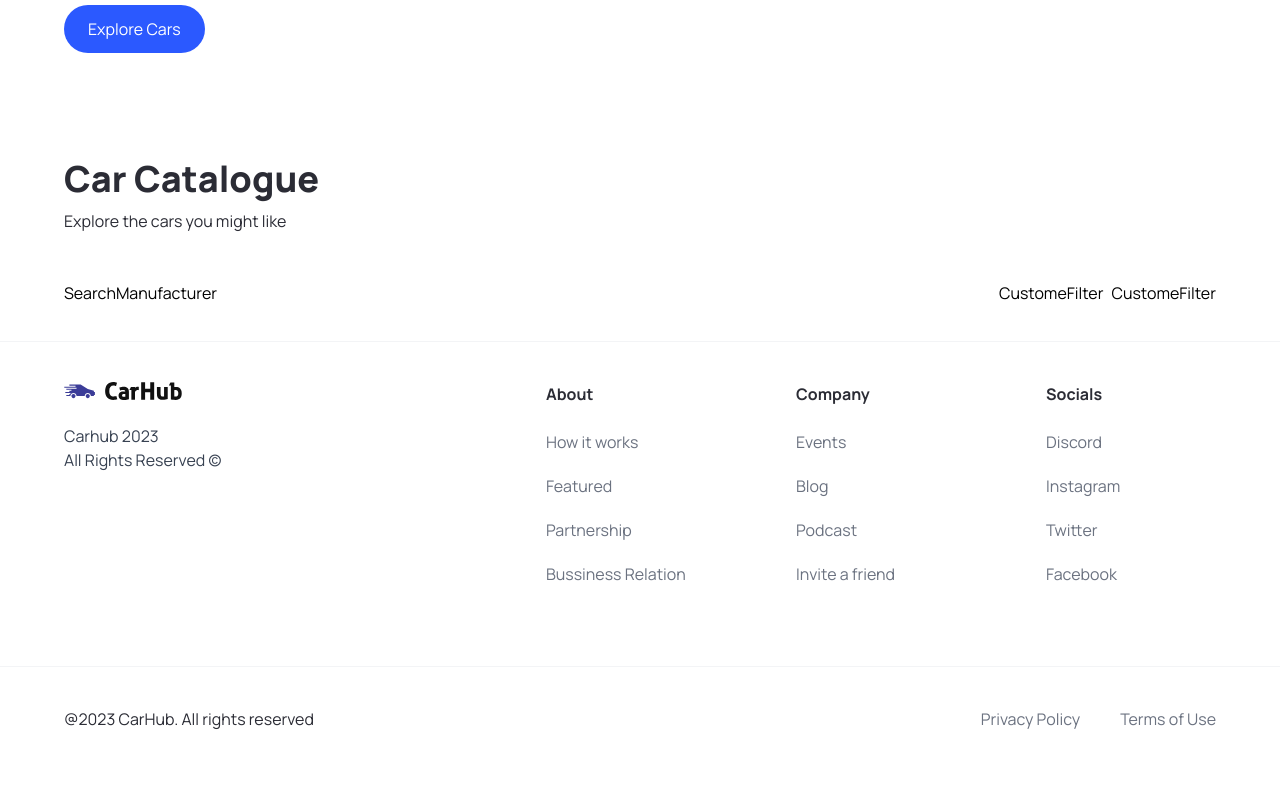
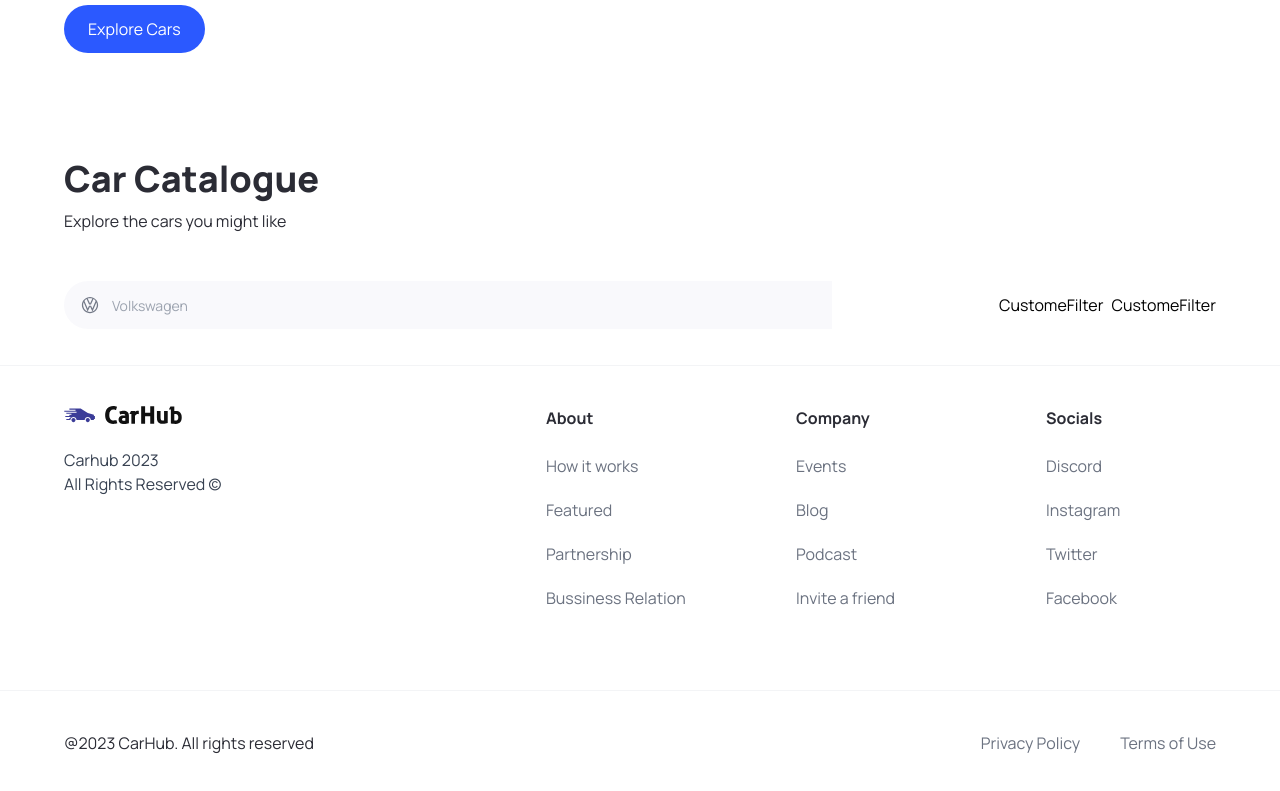
Before and after one commit to Devendra0106/nextjs-car_showcase, a Next.js app: page / in a window 1280 px wide. Shown: the part 705-1496 px from the top of the page. Built offline with nearby package versions, Linux system fonts and the light colour scheme.

Commit message:
added headless ui package

```diff
--- a/components/SearchManufacturer.tsx
+++ b/components/SearchManufacturer.tsx
@@ -1,11 +1,38 @@
+"use client";
+import { Combobox, Transition } from "@headlessui/react";
 import { SearchManufacturerProps } from "@/types";
-import React from "react";
+import Image from "next/image";
+import { useState } from "react";
 
 const SearchManufacturer = ({
 	manufacturer,
 	setManufacturer,
 }: SearchManufacturerProps) => {
-	return <div>SearchManufacturer</div>;
+	const [query, setQuery] = useState("");
+
+	return (
+		<div className="search-manufacturer">
+			<Combobox>
+				<div className="relative w-full">
+					<Combobox.Button className="absolute top-[14px]">
+						<Image
+							src="/car-logo.svg"
+							width={20}
+							height={20}
+							className="ml-4"
+							alt="Car Logo"
+						/>
+					</Combobox.Button>
+					<Combobox.Input
+						className="search-manufacturer__input"
+						placeholder="Volkswagen"
+						displayValue={(manufacturer: string) => manufacturer}
+						onChange={(e) => setQuery(e.target.value)}
+					/>
+				</div>
+			</Combobox>
+		</div>
+	);
 };
 
 export default SearchManufacturer;
--- a/package.json
+++ b/package.json
@@ -9,6 +9,7 @@
     "lint": "next lint"
   },
   "dependencies": {
+    "@headlessui/react": "^1.7.17",
     "@types/node": "20.5.6",
     "@types/react": "18.2.21",
     "@types/react-dom": "18.2.7",
```
Also changed, not shown: 1 other file (tests, documents, lock files or other folders).
